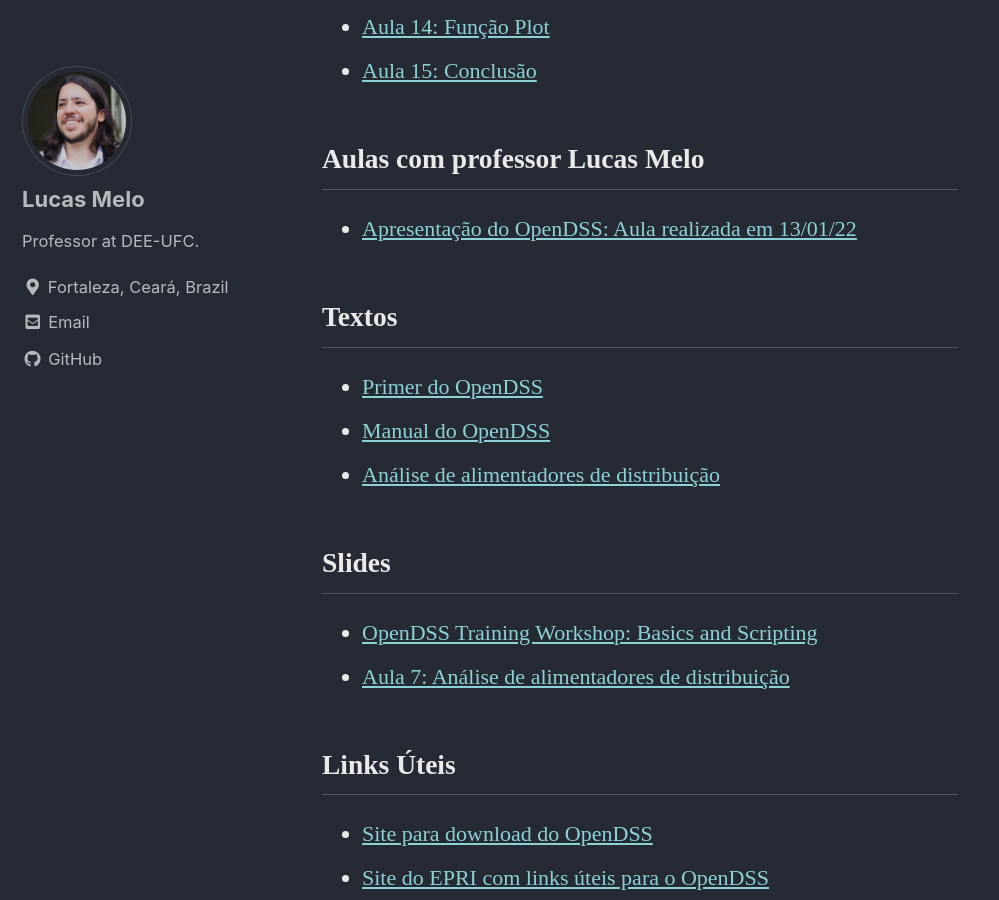
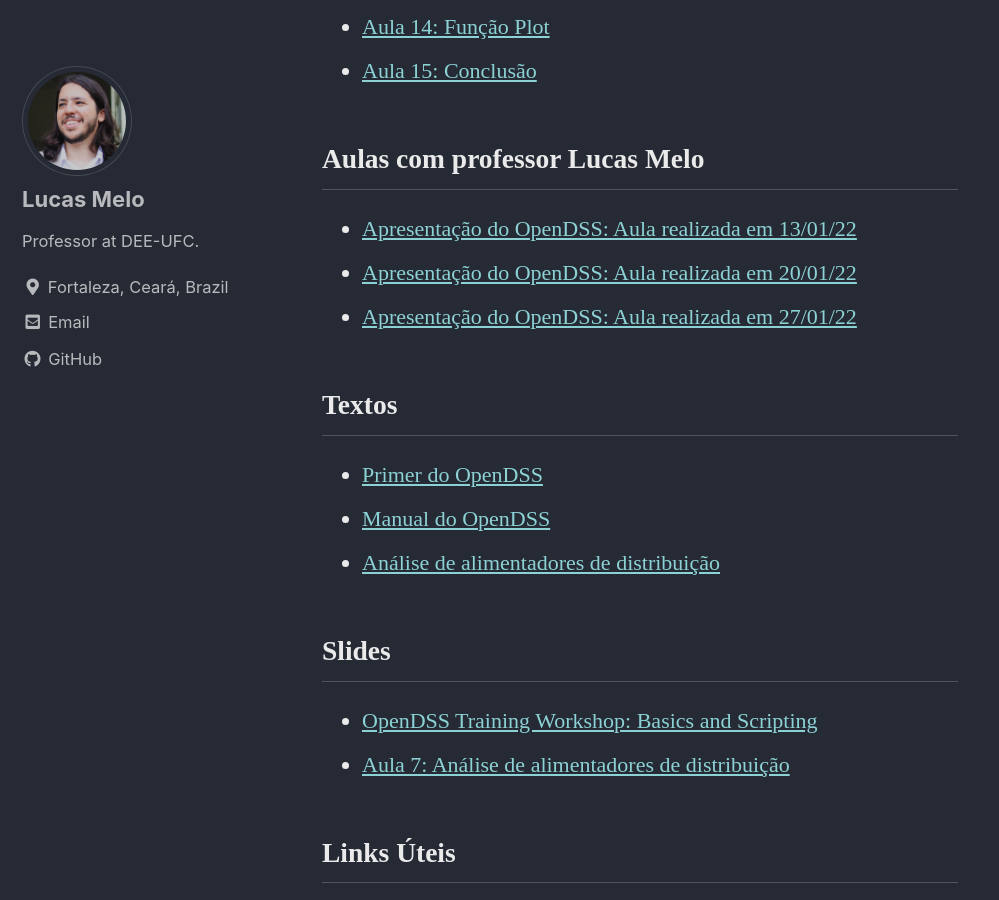
Before and after one commit to lucassm/lucassm.github.io, a Jekyll site: the page built from _teaching/DEE-2021-2/Unidade-07/index.md, in a window 1280 px wide and 900 px high, scrolled down 1014 px. Shown: the whole window, without its empty margins (0-999 px from the left). Built offline with Jekyll 4.4.1, drawn with Linux system fonts in a browser that asks for light colours; cached includes are drawn as plain includes; some web fonts are replaced.

Commit message:
UPDATE: Generic

```diff
--- a/_teaching/DEE-2021-2/Unidade-07/index.md
+++ b/_teaching/DEE-2021-2/Unidade-07/index.md
@@ -29,6 +29,8 @@
 
 ## Aulas com professor Lucas Melo
 - [Apresentação do OpenDSS: Aula realizada em 13/01/22](https://drive.google.com/file/d/1TtnJO2Lp3qcJ1a4fekSfGC5-Me93n36-/view?usp=drivesdk)
+- [Apresentação do OpenDSS: Aula realizada em 20/01/22](https://drive.google.com/file/d/1Q6k73lLLSleTBgli0lvwG6wRJcoQlFpt/view?usp=sharing)
+- [Apresentação do OpenDSS: Aula realizada em 27/01/22](https://drive.google.com/file/d/1bBx018sKsQv3Mj8sk-oUD4NP9rTuMXcw/view?usp=drivesdk)
 
 ## Textos
 - [Primer do OpenDSS](https://sourceforge.net/p/electricdss/code/HEAD/tree/trunk/Distrib/Doc/OpenDSSPrimer.pdf?format=raw)
```
Also changed, not shown: _teaching/DEE-2021-2/Trabalho-02/index.md (+1 -1 lines).
